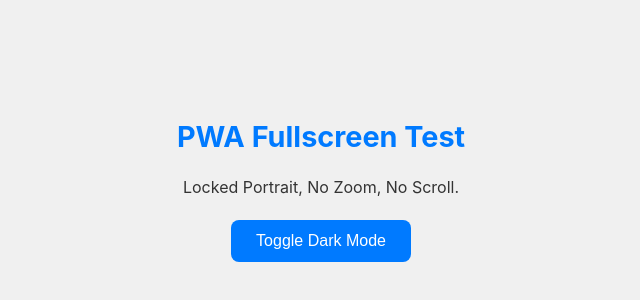
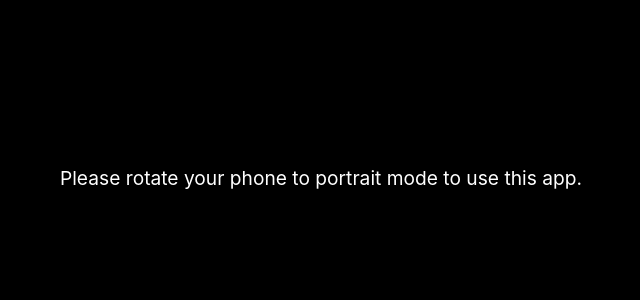
Before and after one commit to drshariqalikhan/zombie, a plain HTML site: page index.html in a window 1280 px wide. Shown: the part 212-512 px from the top of the page, without its empty margins (319-959 px from the left). Drawn offline with Linux system fonts and the light colour scheme.

Commit message:
Update index.html
splash screen1

```diff
--- a/index.html
+++ b/index.html
@@ -3,19 +3,17 @@
 <head>
     <meta charset="UTF-8">
     <meta name="viewport" content="width=device-width, initial-scale=1.0, viewport-fit=cover, user-scalable=no, maximum-scale=1.0, minimum-scale=1.0">
-    <title>Locked PWA Fullscreen</title>
+    <title>Portrait Only PWA</title>
 
     <meta name="apple-mobile-web-app-capable" content="yes">
     <meta name="apple-mobile-web-app-status-bar-style" content="black-translucent">
-    <meta name="apple-mobile-web-app-title" content="MyPWA FS">
+    <meta name="apple-mobile-web-app-title" content="PortraitApp">
 
-    <!-- CORRECTED Link to Manifest File -->
     <link rel="manifest" href="manifest.json">
-
     <link rel="apple-touch-icon" href="./icons/icon-192x192.png">
 
     <style>
-        /* Basic Reset */
+        /* Basic Reset & Global Styles */
         * {
             margin: 0;
             padding: 0;
@@ -31,7 +29,7 @@
         :root {
             --background-color-light: #f0f0f0;
             --text-color-light: #333333;
-            --background-color-dark: #121212;
+            --background-color-dark: #1e1e1e; /* Slightly different dark for splash */
             --text-color-dark: #e0e0e0;
             --accent-color: #007aff;
         }
@@ -42,15 +40,48 @@
             overflow: hidden;
             overscroll-behavior: none;
             position: fixed;
-        }
-
-        body {
             font-family: -apple-system, BlinkMacSystemFont, "Segoe UI", Roboto, Oxygen,
                 Ubuntu, Cantarell, "Open Sans", "Helvetica Neue", sans-serif;
             line-height: 1.6;
-            background-color: var(--background-color-light);
+        }
+
+        /* Splash Screen Styles */
+        #splash-screen {
+            position: fixed;
+            top: 0;
+            left: 0;
+            width: 100%;
+            height: 100%;
+            background-color: #000000; /* Black background */
+            color: #ffffff;
+            display: flex; /* Used to center content */
+            flex-direction: column;
+            align-items: center;
+            justify-content: center;
+            text-align: center;
+            z-index: 9999; /* Ensure it's on top */
+            padding: 20px;
+            padding-top: env(safe-area-inset-top);
+            padding-left: env(safe-area-inset-left);
+            padding-right: env(safe-area-inset-right);
+            padding-bottom: env(safe-area-inset-bottom);
+        }
+
+        #splash-screen p {
+            font-size: 1.2em;
+        }
+
+        /* Main App Content Container - Initially hidden */
+        #app-main-content {
+            display: none; /* Hidden by default */
+            width: 100%;
+            height: 100%;
+            background-color: var(--background-color-light); /* Body background for the app */
             color: var(--text-color-light);
             transition: background-color 0.3s ease, color 0.3s ease;
+
+            /* Flexbox to center actual app UI if needed */
+            /* These styles are similar to what was on `body` before for centering */
             display: flex;
             flex-direction: column;
             align-items: center;
@@ -62,12 +93,13 @@
             padding-bottom: env(safe-area-inset-bottom);
         }
 
-        body.dark-mode {
+        #app-main-content.dark-mode {
             background-color: var(--background-color-dark);
             color: var(--text-color-dark);
         }
 
-        app-content {
+        /* Specific UI elements within the app */
+        .app-ui-wrapper { /* Renamed from <app-content> for clarity */
             display: block;
             width: 90%;
             max-width: 600px;
@@ -80,7 +112,7 @@
             color: var(--accent-color);
         }
 
-        p {
+        p { /* General paragraph styling */
             margin-bottom: 20px;
         }
 
@@ -101,13 +133,92 @@
     </style>
 </head>
 <body>
-    <app-content>
-        <h1>PWA Fullscreen Test</h1>
-        <p>Locked Portrait, No Zoom, No Scroll.</p>
-        <button id="theme-toggle-button">Toggle Dark Mode</button>
-    </app-content>
+
+    <!-- Splash Screen -->
+    <div id="splash-screen">
+        <p>Please rotate your phone to portrait mode to use this app.</p>
+    </div>
+
+    <!-- Main Application Content (initially hidden) -->
+    <main id="app-main-content">
+        <div class="app-ui-wrapper">
+            <h1>Welcome to the App!</h1>
+            <p>Content is now visible in portrait mode.</p>
+            <button id="theme-toggle-button">Toggle Dark Mode</button>
+        </div>
+    </main>
 
     <script>
+        const splashScreen = document.getElementById('splash-screen');
+        const mainAppContent = document.getElementById('app-main-content');
+        const themeToggleButton = document.getElementById('theme-toggle-button');
+
+        function isPortrait() {
+            // screen.orientation.type is the most reliable
+            if (screen.orientation && screen.orientation.type) {
+                return screen.orientation.type.includes('portrait');
+            }
+            // Fallback for older browsers/devices (less reliable)
+            return window.innerHeight > window.innerWidth;
+        }
+
+        function handleOrientationChange() {
+            console.log("Handling orientation change. Current type:", screen.orientation ? screen.orientation.type : "N/A");
+            if (isPortrait()) {
+                splashScreen.style.display = 'none';
+                mainAppContent.style.display = 'flex'; // Show main content (use 'flex' due to its centering styles)
+                console.log("Portrait: Showing app content.");
+            } else {
+                splashScreen.style.display = 'flex'; // Show splash (use 'flex' due to its centering styles)
+                mainAppContent.style.display = 'none';
+                console.log("Landscape: Showing splash screen.");
+            }
+        }
+
+        // Initial check on load
+        window.addEventListener('load', () => {
+            // Apply initial theme for the main app content (even if hidden)
+            applyTheme();
+
+            // A small delay can help ensure screen.orientation is correctly reported on load
+            setTimeout(handleOrientationChange, 150);
+        });
+
+        // Listen for orientation changes
+        if (screen.orientation) {
+            screen.orientation.addEventListener('change', () => {
+                 // Delay helps ensure properties like screen.orientation.type are fully updated
+                setTimeout(handleOrientationChange, 150);
+            });
+        } else {
+            // Fallback for older browsers
+            window.addEventListener('orientationchange', () => {
+                setTimeout(handleOrientationChange, 150);
+            });
+        }
+
+        // Dark Mode Toggle Logic (applies to #app-main-content)
+        const applyTheme = () => {
+            const savedTheme = localStorage.getItem('theme');
+            if (savedTheme === 'dark' || (!savedTheme && window.matchMedia && window.matchMedia('(prefers-color-scheme: dark)').matches)) {
+                mainAppContent.classList.add('dark-mode');
+            } else {
+                mainAppContent.classList.remove('dark-mode');
+            }
+        };
+
+        themeToggleButton.addEventListener('click', () => {
+            mainAppContent.classList.toggle('dark-mode');
+            localStorage.setItem('theme', mainAppContent.classList.contains('dark-mode') ? 'dark' : 'light');
+        });
+
+        window.matchMedia('(prefers-color-scheme: dark)').addEventListener('change', () => {
+            // Only change if no theme is manually set in localStorage
+            if (!localStorage.getItem('theme')) {
+                applyTheme();
+            }
+        });
+
         // Service Worker Registration
         if ('serviceWorker' in navigator) {
             window.addEventListener('load', () => {
@@ -120,23 +231,6 @@
                     });
             });
         }
-
-        // Dark Mode Toggle Logic
-        const themeToggleButton = document.getElementById('theme-toggle-button');
-        const applyTheme = () => {
-            const savedTheme = localStorage.getItem('theme');
-            if (savedTheme === 'dark' || (!savedTheme && window.matchMedia && window.matchMedia('(prefers-color-scheme: dark)').matches)) {
-                document.body.classList.add('dark-mode');
-            } else {
-                document.body.classList.remove('dark-mode');
-            }
-        };
-        themeToggleButton.addEventListener('click', () => {
-            document.body.classList.toggle('dark-mode');
-            localStorage.setItem('theme', document.body.classList.contains('dark-mode') ? 'dark' : 'light');
-        });
-        window.matchMedia('(prefers-color-scheme: dark)').addEventListener('change', applyTheme);
-        applyTheme();
     </script>
 </body>
 </html>
```
